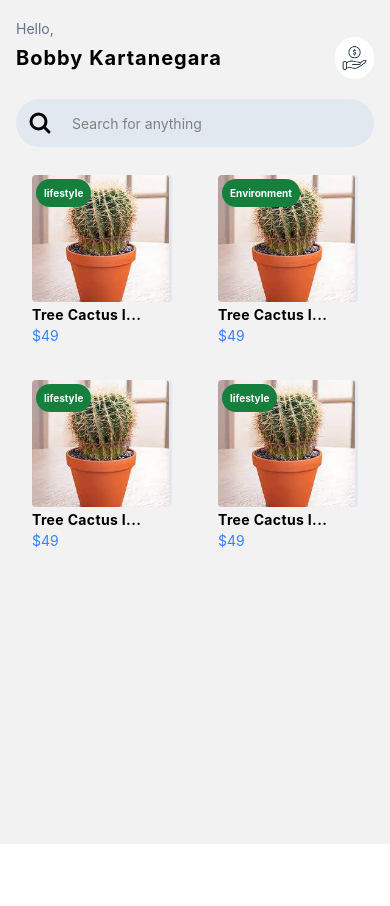
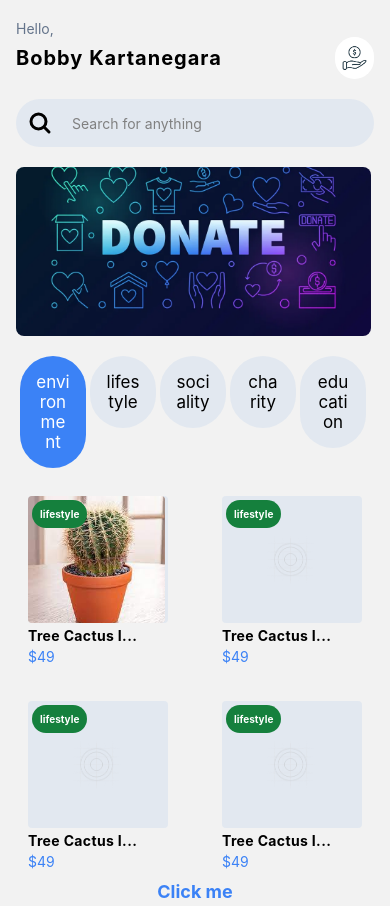
Before and after one commit to gatotbima1104/payment-react-native, a React Native app: screen /Home in a window 390 px wide. Before the commit the page ends 844 px from the top, so only its background shows below. Built offline with nearby package versions, Linux system fonts and the light colour scheme.

Commit message:
add: badges, categories, redux(categories)

```diff
--- a/App.tsx
+++ b/App.tsx
@@ -1,14 +1,17 @@
 import { NavigationContainer } from '@react-navigation/native';
 import MainNavagation from './src/navigation';
 import { Provider } from 'react-redux';
-import store from './src/redux/store';
+import store, { persistor } from './src/redux/store';
+import { PersistGate } from 'redux-persist/integration/react';
 
 export default function App() {
   return (
     <Provider store={store}>
-      <NavigationContainer>
-        <MainNavagation />
-      </NavigationContainer>
+      <PersistGate persistor={persistor}>
+        <NavigationContainer>
+          <MainNavagation />
+        </NavigationContainer>
+      </PersistGate>
     </Provider>
   );
 }
--- a/package.json
+++ b/package.json
@@ -9,6 +9,7 @@
     "web": "expo start --web"
   },
   "dependencies": {
+    "@react-native-async-storage/async-storage": "^1.21.0",
     "@react-navigation/native": "^6.1.10",
     "@react-navigation/stack": "^6.3.21",
     "@reduxjs/toolkit": "^2.2.1",
@@ -24,11 +25,14 @@
     "react-native-screens": "~3.29.0",
     "react-redux": "^9.1.0",
     "redux": "^5.0.1",
+    "redux-logger": "^3.0.6",
+    "redux-persist": "^6.0.0",
     "tailwindcss": "^3.3.2"
   },
   "devDependencies": {
     "@babel/core": "^7.20.0",
     "@types/react": "~18.2.45",
+    "@types/redux-logger": "^3.0.13",
     "typescript": "^5.1.3"
   },
   "private": true
--- /dev/null
+++ b/src/components/Badges.tsx
@@ -0,0 +1,18 @@
+import React from "react";
+import { Pressable, Image, ImageSourcePropType } from "react-native";
+import { widthPercentageToDP as wp, heightPercentageToDP as hp } from 'react-native-responsive-screen';
+
+interface IBadgesProps {
+    uriImage: ImageSourcePropType;
+    text?: string;
+}
+
+const Badges: React.FC<IBadgesProps> = ({ uriImage, text }) => {
+    return (
+        <Pressable className="mt-5">
+            <Image source={uriImage} style={{ width: wp(91), height: hp(20), objectFit: 'cover' }} className="rounded-lg" />
+        </Pressable>
+    )
+}
+
+export default Badges;
--- a/src/components/SearchBar.tsx
+++ b/src/components/SearchBar.tsx
@@ -3,11 +3,15 @@ import { Pressable, TextInput } from "react-native";
 import { MagnifyingGlassIcon } from "react-native-heroicons/outline";
 
 interface ISearchBarProps {
-    placeholder: string;
+    placeholder?: string;
     onSearch?: (text: string) => void;
 }
 
-const SearchBar: React.FC<ISearchBarProps> = ({ placeholder, onSearch }) => {
+const defaults: Pick<ISearchBarProps, 'placeholder'> = {
+    placeholder: 'Search for anything'
+}
+
+const SearchBar: React.FC<ISearchBarProps> = ({ placeholder = defaults.placeholder, onSearch }) => {
 
     const inputRef = useRef<TextInput>(null)
     const [search, setSearch] = useState<string>('')
--- a/src/components/Tab.tsx
+++ b/src/components/Tab.tsx
@@ -1,37 +1,49 @@
 import { useRef, useState } from "react";
-import { Pressable, View, Text } from "react-native"
-import { widthPercentageToDP as wp, heightPercentageToDP as hp } from 'react-native-responsive-screen';
+import { Pressable, View, Text } from "react-native";
+import {
+    widthPercentageToDP as wp,
+    heightPercentageToDP as hp,
+} from "react-native-responsive-screen";
 
 interface ITabProps {
     text: string;
     disable?: boolean;
-    onPress?: () => void;
     isActive?: boolean;
+    onPress: () => void;
+    tabId?: any;
 }
 
-const Tab: React.FC<ITabProps> = ({ text, disable, onPress, isActive }) => {
-
-    const [width, setWidth] = useState(0)
-    const textRef = useRef(null)
+const Tab: React.FC<ITabProps> = ({ text, disable, tabId, isActive }) => {
+    const [width, setWidth] = useState(0);
+    const textRef = useRef(null);
     const paddingHorizontal = 33;
 
     const tabWidth = {
-        width: width + paddingHorizontal * 2
-    }
+        width: width + paddingHorizontal * 2,
+    };
 
-    const setIsActive = isActive ? " bg-blue-300" : " bg-white"
+    const setIsActive = isActive ? " bg-blue-500" : " bg-slate-200";
+    const setTextActive = isActive ? " text-white" : " text-black";
 
     return (
-        <View className="mt-5">
-            <Pressable className={"p-5 rounded-full border" + setIsActive} style={tabWidth} disabled={disable} onPress={onPress}>
-                <Text
-                    onTextLayout={(e) => {
-                        setWidth(e.nativeEvent.lines[0].width)
-                    }}
-                    ref={textRef} className="text-center text-black font-bold" style={{ fontSize: hp(2) }}>{text}</Text>
-            </Pressable>
-        </View>
-    )
-}
+        <Pressable
+            className={"p-4 rounded-full mr-1" + setIsActive}
+            style={tabWidth}
+            disabled={disable}
+            onPress={() => { tabId }}
+        >
+            <Text
+                onTextLayout={(e) => {
+                    setWidth(e.nativeEvent.lines[0].width);
+                }}
+                ref={textRef}
+                className={"text-center" + setTextActive}
+                style={{ fontSize: hp(2) }}
+            >
+                {text}
+            </Text>
+        </Pressable>
+    );
+};
 
 export default Tab;
--- /dev/null
+++ b/src/redux/reducers/categories.ts
@@ -0,0 +1,43 @@
+import { PayloadAction, createSlice } from "@reduxjs/toolkit";
+
+const initialState = {
+  Categories: [
+    {
+      id: 1,
+      categoryTitle: "environment",
+    },
+    {
+      id: 2,
+      categoryTitle: "lifestyle",
+    },
+    {
+      id: 3,
+      categoryTitle: "sociality",
+    },
+    {
+      id: 4,
+      categoryTitle: "charity",
+    },
+    {
+      id: 5,
+      categoryTitle: "education",
+    },
+  ],
+  selectedId: 1,
+};
+
+const Categories = createSlice({
+  name: "categories",
+  initialState: initialState,
+  reducers: {
+    resetCategories: () => {
+      return initialState;
+    },
+    updateCategoryId: (state, action) => {
+      state.selectedId = action.payload;
+    },
+  },
+});
+
+export const { updateCategoryId, resetCategories } = Categories.actions;
+export default Categories.reducer;
--- a/src/redux/store.ts
+++ b/src/redux/store.ts
@@ -1,14 +1,34 @@
 import { combineReducers, configureStore } from "@reduxjs/toolkit";
+import { logger } from "redux-logger";
+import { persistReducer, persistStore } from "redux-persist";
+import AsyncStorage from "@react-native-async-storage/async-storage";
 
 import User from "./reducers/user";
+import Categories from "./reducers/categories";
 
 const rootReducer = combineReducers({
   user: User,
+  categories: Categories,
 });
 
+const configuration = {
+  key: "root",
+  storage: AsyncStorage,
+  version: 1,
+};
+
+const persisterReducer = persistReducer(configuration, rootReducer);
+
 const store = configureStore({
-  reducer: rootReducer,
+  reducer: persisterReducer,
+  middleware: (getDefaultMiddleware) => {
+    return getDefaultMiddleware({
+      serializableCheck: false,
+    }).concat(logger);
+  },
 });
 
-export type IRootState = ReturnType<typeof store.getState>
+export type IRootState = ReturnType<typeof store.getState>;
+
 export default store;
+export const persistor = persistStore(store);
--- a/src/screens/Home.tsx
+++ b/src/screens/Home.tsx
@@ -1,38 +1,114 @@
-import { FlatList, Pressable, Text, View, Image, ScrollView } from "react-native";
+import {
+    FlatList,
+    Pressable,
+    Text,
+    View,
+    Image,
+    ScrollView,
+} from "react-native";
 import { HandThumbUpIcon } from "react-native-heroicons/outline";
 import Header from "../components/Header";
 import SearchBar from "../components/SearchBar";
-import { widthPercentageToDP as wp, heightPercentageToDP as hp } from 'react-native-responsive-screen';
+import {
+    widthPercentageToDP as wp,
+    heightPercentageToDP as hp,
+} from "react-native-responsive-screen";
 import { SafeAreaView } from "react-native-safe-area-context";
 import ItemDonation from "../components/ItemDonation";
-import { useSelector } from "react-redux";
-import { IRootState } from "../redux/store";
+import { useDispatch, useSelector } from "react-redux";
+import store, { IRootState } from "../redux/store";
+import { updateFirstName } from "../redux/reducers/user";
+import Badges from "../components/Badges";
+import Tab from "../components/Tab";
+import { updateCategoryId } from "../redux/reducers/categories";
 
 const Home = ({ navigation }: any) => {
+    // user store
+    const user = useSelector((state: IRootState) => state.user);
+    const dispatch = useDispatch();
 
-    const user = useSelector((state: IRootState) => state.user)
+    // categories store
+    const categories = useSelector((state: IRootState) => state.categories);
 
     return (
         <SafeAreaView className="flex-1 mx-4 mt-5 space-y-10">
-            <ScrollView>
-
+            <ScrollView showsVerticalScrollIndicator={false}>
                 {/* Header */}
-                <Header greeting="Hello," icon={HandThumbUpIcon} name={user.firstName + ' ' + user.lastName} />
+                <Header
+                    greeting="Hello,"
+                    icon={HandThumbUpIcon}
+                    name={user.firstName + " " + user.lastName}
+                />
 
                 {/* Search bar  */}
-                <SearchBar placeholder="Search for anything" onSearch={(value) => console.log(value)} />
+                <SearchBar onSearch={(value) => console.log(value)} />
+
+                {/* badges */}
+                <Badges uriImage={require("../../assets/banner.webp")} />
+
+                {/* Categories */}
+                <View className="mt-5 mx-1">
+                    <FlatList
+                        horizontal
+                        showsHorizontalScrollIndicator={false}
+                        data={categories.Categories}
+                        renderItem={({ item }) => {
+                            return (
+                                <View key={item.id}>
+                                    <Tab
+                                        text={item.categoryTitle}
+                                        isActive={item.id == categories.selectedId}
+                                        tabId={item.id}
+                                        onPress={(value: number) => {
+                                            dispatch(updateCategoryId(value));
+                                        }}
+
+                                    />
+                                </View>
+                            );
+                        }}
+                    />
+                </View>
 
                 {/* Item Donation */}
-                <View className="flex-row flex-wrap justify-between mx-2">
-                    <ItemDonation name="Tree Cactus Images" uriImage={require('../../assets/cactus.jpeg')} price={49} titleBadge={'lifestyle'} />
-                    <ItemDonation name="Tree Cactus Images" uriImage={require('../../assets/cactus.jpeg')} price={49} titleBadge={'Environment'} />
-                    <ItemDonation name="Tree Cactus Images" uriImage={require('../../assets/cactus.jpeg')} price={49} titleBadge={'lifestyle'} />
-                    <ItemDonation name="Tree Cactus Images" uriImage={require('../../assets/cactus.jpeg')} price={49} titleBadge={'lifestyle'} />
+                <View className="flex-row flex-wrap justify-between mx-1">
+                    <ItemDonation
+                        name="Tree Cactus Images"
+                        uriImage={require("../../assets/cactus.jpeg")}
+                        price={49}
+                        titleBadge={"lifestyle"}
+                    />
+                    <ItemDonation
+                        name="Tree Cactus Images"
+                        uriImage={require("../../assets/splash.png")}
+                        price={49}
+                        titleBadge={"lifestyle"}
+                    />
+
+                    <ItemDonation
+                        name="Tree Cactus Images"
+                        uriImage={require("../../assets/splash.png")}
+                        price={49}
+                        titleBadge={"lifestyle"}
+                    />
+                    <ItemDonation
+                        name="Tree Cactus Images"
+                        uriImage={require("../../assets/splash.png")}
+                        price={49}
+                        titleBadge={"lifestyle"}
+                    />
                 </View>
+
+                <Pressable
+                    onPress={() => dispatch(updateFirstName({ firstName: "Harry" }))}
+                >
+                    <Text className="text-center text-blue-500 font-bold text-lg">
+                        Click me
+                    </Text>
+                </Pressable>
             </ScrollView>
         </SafeAreaView>
-    )
-
-}
+    );
+};
 
 export default Home;
```
Also changed, not shown: assets/banner.webp (added), 1 other file (tests, documents, lock files or other folders).
